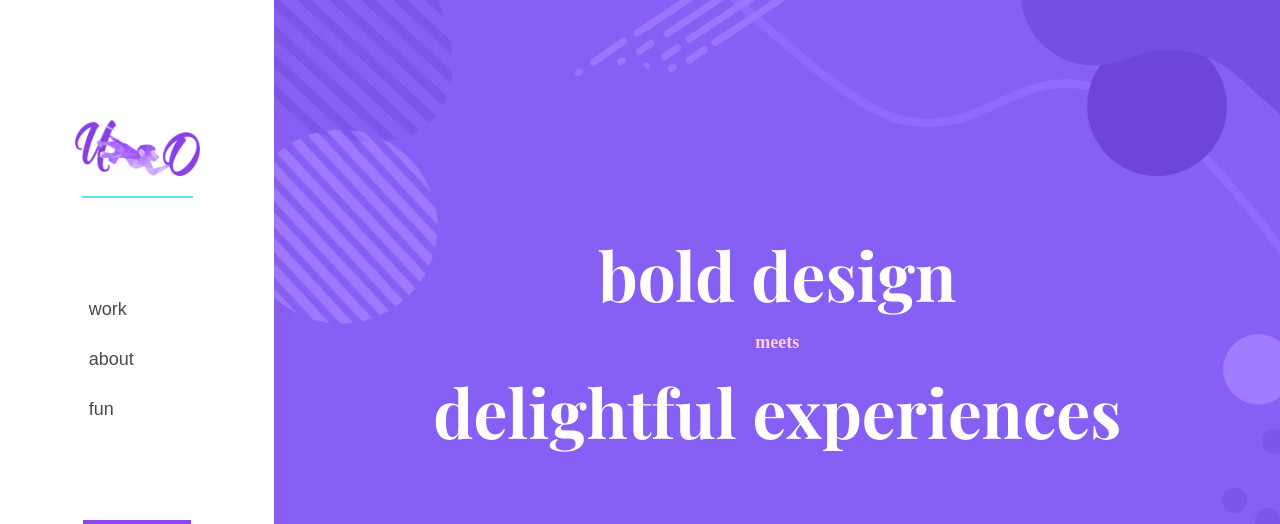
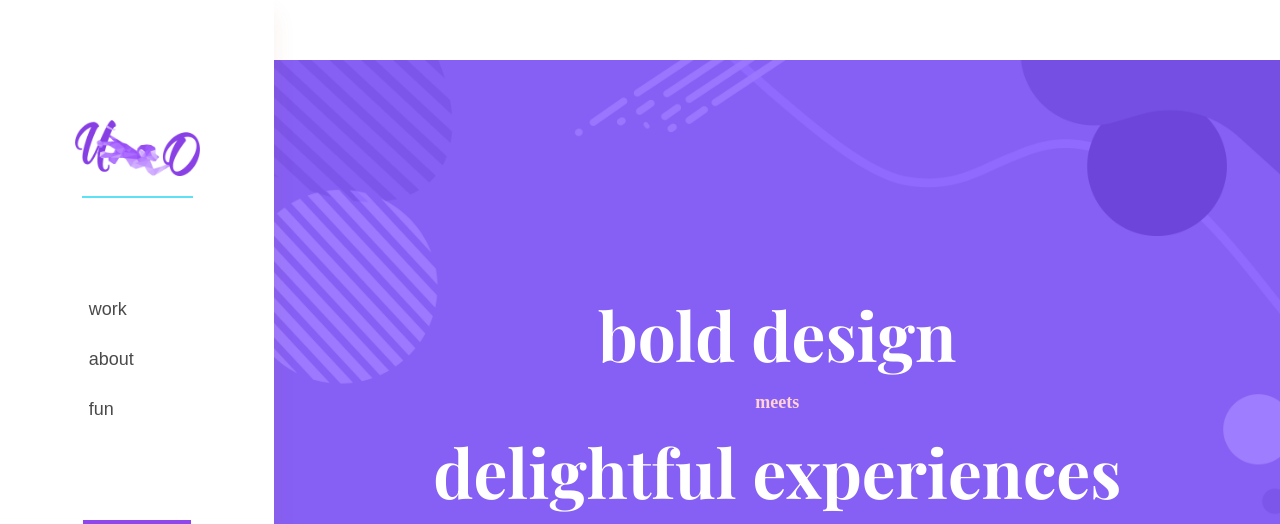
Before and after one commit to u-c-h-e/u-c-h-e.github.io, a PHP site: page / in a window 1280 px wide. Shown: the top 524 px of the page. Run offline with PHP 8.4, Linux system fonts and the light colour scheme; some libraries are stand-ins or nearby versions; some web fonts are replaced.

Commit message:
fixing header

```diff
--- a/css/case-study.css
+++ b/css/case-study.css
@@ -934,6 +934,7 @@ nav ul li:hover::before {
   background-position: right;
   background-repeat: no-repeat;
   background-size: cover;
+
 }
 
 .hero-content {
@@ -3331,6 +3332,9 @@ h5.comp {
 
 
 @media screen and (min-width:1024px) {
+  .hero {
+    margin-top: 8rem;
+  }
 
   .card-container4 {
     padding: 0 0 0 0%;
@@ -3808,6 +3812,10 @@ section#contact div.return-top {
 
 
 @media only screen and (min-width: 0px) {
+  .hero {
+    margin-top: 6rem;
+  }
+
   .contact-me {
   height: 100%;
   margin-left: 0;
```
